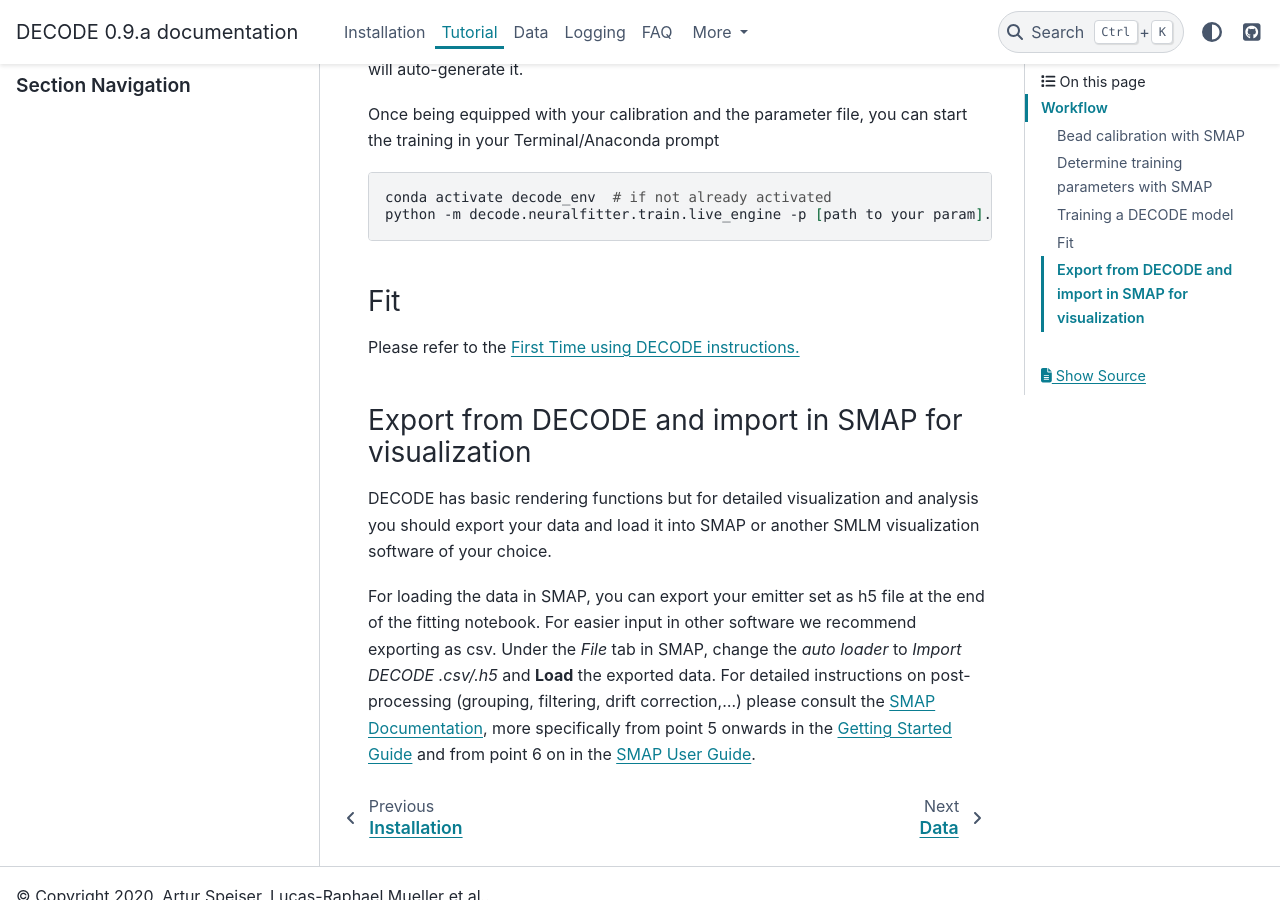
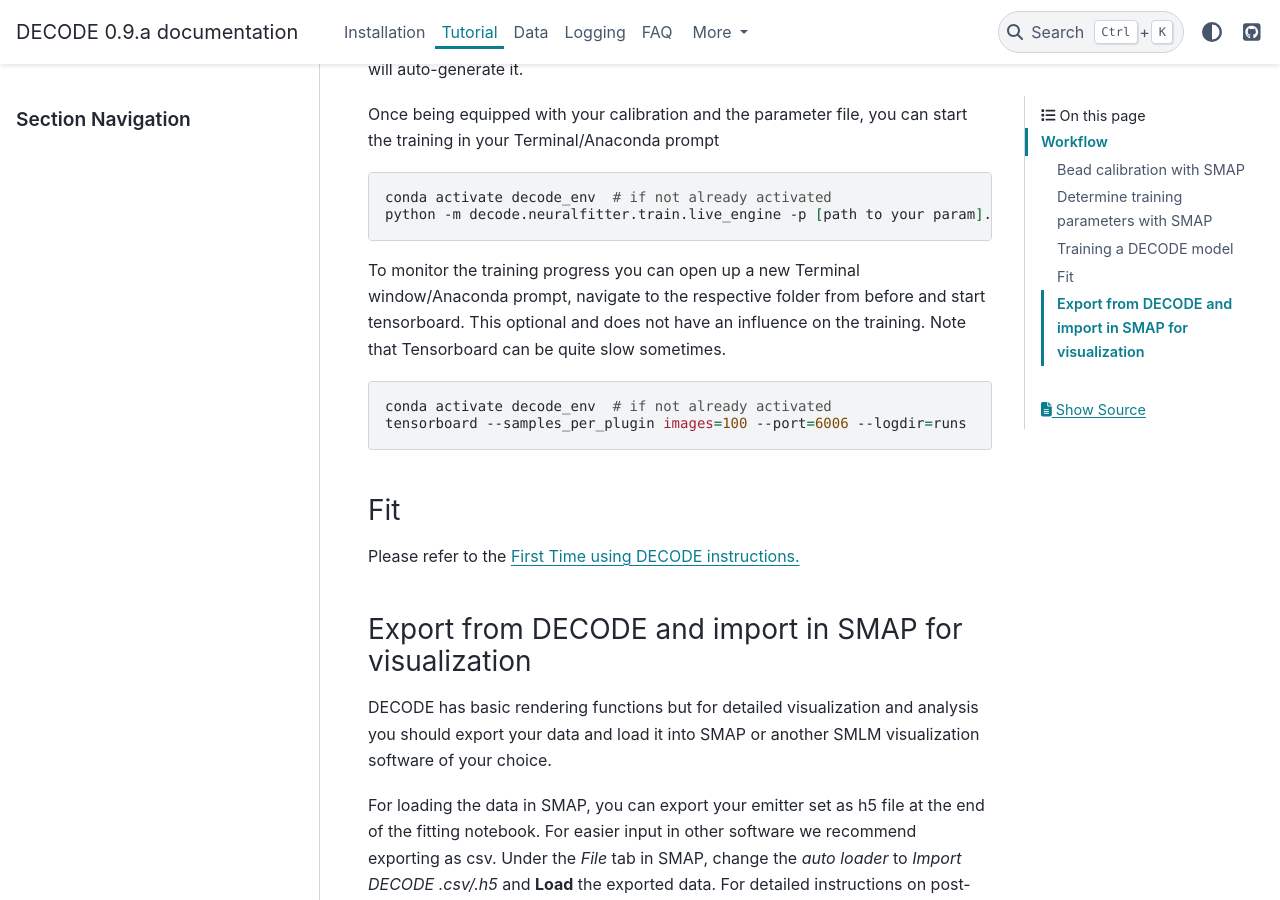
Before and after one commit to TuragaLab/DECODE, a Sphinx documentation site: the page built from docs/source/tutorial.rst, in a window 1280 px wide and 900 px high, scrolled down 2637 px. Built offline with Sphinx 7.4.7 and the PyData theme 0.15.4, drawn with Linux system fonts in a browser that asks for light colours.

Commit message:
Add tensorboard to tutorial

```diff
--- a/docs/source/tutorial.rst
+++ b/docs/source/tutorial.rst
@@ -128,6 +128,16 @@ your Terminal/Anaconda prompt
     python -m decode.neuralfitter.train.live_engine -p [path to your param].yaml
 
 
+To monitor the training progress you can open up a new Terminal window/Anaconda prompt, navigate
+to the respective folder from before and start tensorboard. This optional and does not have an
+influence on the training. Note that Tensorboard can be quite slow sometimes.
+
+.. code:: bash
+
+    conda activate decode_env  # if not already activated
+    tensorboard --samples_per_plugin images=100 --port=6006 --logdir=runs
+
+
 
 .. _Fit:
 
```
